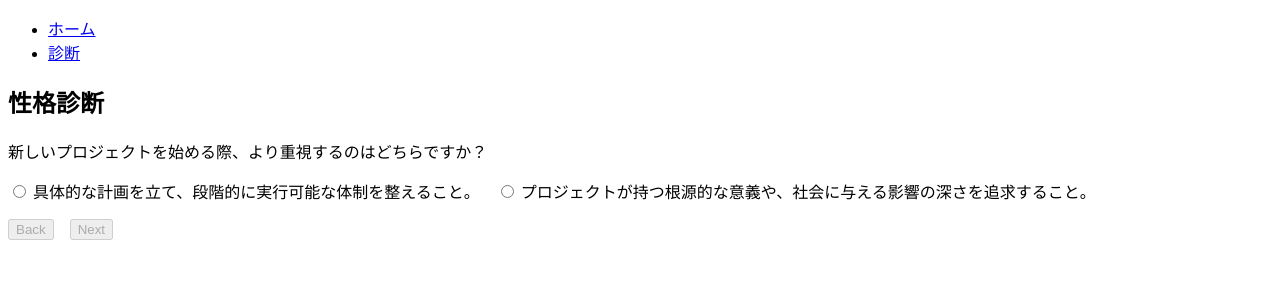
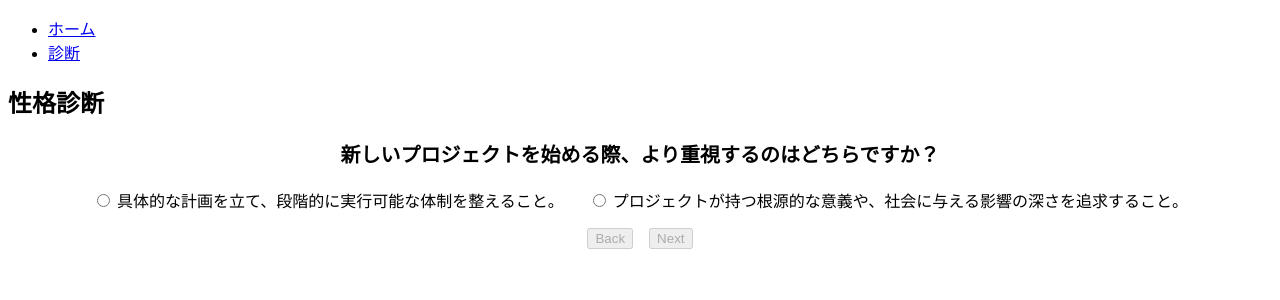
Before and after one commit to leococonut8585/hexacodex, a React (Create React App) app in the folder frontend/: page /personality in a window 1280 px wide. Shown: the top 300 px of the page. Built offline with nearby package versions, Linux system fonts and the light colour scheme.

Commit message:
Improve questionnaire layout and subtype result

```diff
--- a/frontend/src/components/DetailedQuestionnaire.tsx
+++ b/frontend/src/components/DetailedQuestionnaire.tsx
@@ -94,8 +94,16 @@ const DetailedQuestionnaire: React.FC = () => {
   const q = questions[index];
   return (
     <div>
-      <p>{q.question}</p>
-      <div>
+      <div style={{ textAlign: 'center', marginBottom: '1rem' }}>
+        <p style={{ fontSize: '1.25rem', fontWeight: 'bold' }}>{q.question}</p>
+        <div
+          style={{
+            marginTop: '0.5rem',
+            display: 'flex',
+            justifyContent: 'center',
+            gap: '1.5rem',
+          }}
+        >
           <label>
             <input
               type="radio"
@@ -105,7 +113,7 @@ const DetailedQuestionnaire: React.FC = () => {
             />{' '}
             {q.optionYes}
           </label>
-        <label style={{ marginLeft: '1rem' }}>
+          <label>
             <input
               type="radio"
               name={`q${q.id}`}
@@ -115,7 +123,15 @@ const DetailedQuestionnaire: React.FC = () => {
             {q.optionNo}
           </label>
         </div>
-      <div style={{ marginTop: '1rem' }}>
+      </div>
+      <div
+        style={{
+          marginTop: '1rem',
+          display: 'flex',
+          justifyContent: 'center',
+          gap: '1rem',
+        }}
+      >
         <button onClick={prev} disabled={index === 0} data-testid="back">
           Back
         </button>
@@ -123,7 +139,6 @@ const DetailedQuestionnaire: React.FC = () => {
           <button
             onClick={next}
             disabled={answers[index] === undefined}
-            style={{ marginLeft: '1rem' }}
             data-testid="next"
           >
             Next
@@ -133,7 +148,6 @@ const DetailedQuestionnaire: React.FC = () => {
           <button
             onClick={finish}
             disabled={answers[index] === undefined}
-            style={{ marginLeft: '1rem' }}
             data-testid="finish"
           >
             結果を見る
--- a/frontend/src/components/Questionnaire.tsx
+++ b/frontend/src/components/Questionnaire.tsx
@@ -95,36 +95,71 @@ const Questionnaire: React.FC = () => {
         </div>
       ) : (
         <div>
-          <div key={`${currentQuestion.category}-${currentQuestion.id}`} style={{ marginBottom: '1rem' }}>
-            <p>{currentQuestion.question}</p>
+          <div
+            key={`${currentQuestion.category}-${currentQuestion.id}`}
+            style={{
+              marginBottom: '1rem',
+              textAlign: 'center',
+            }}
+          >
+            <p style={{ fontSize: '1.25rem', fontWeight: 'bold' }}>
+              {currentQuestion.question}
+            </p>
+            <div
+              style={{
+                marginTop: '0.5rem',
+                display: 'flex',
+                justifyContent: 'center',
+                gap: '1.5rem',
+              }}
+            >
               <label>
                 <input
                   type="radio"
                   name={`${currentQuestion.category}-${currentQuestion.id}`}
-                onChange={() => handleAnswer(currentQuestion.category, currentQuestion.id, true)}
-                checked={answers[currentQuestion.category][currentQuestion.id] === true}
+                  onChange={() =>
+                    handleAnswer(currentQuestion.category, currentQuestion.id, true)
+                  }
+                  checked={
+                    answers[currentQuestion.category][currentQuestion.id] === true
+                  }
                 />{' '}
                 {currentQuestion.optionYes}
               </label>
-            <label style={{ marginLeft: '1rem' }}>
+              <label>
                 <input
                   type="radio"
                   name={`${currentQuestion.category}-${currentQuestion.id}`}
-                onChange={() => handleAnswer(currentQuestion.category, currentQuestion.id, false)}
-                checked={answers[currentQuestion.category][currentQuestion.id] === false}
+                  onChange={() =>
+                    handleAnswer(currentQuestion.category, currentQuestion.id, false)
+                  }
+                  checked={
+                    answers[currentQuestion.category][currentQuestion.id] === false
+                  }
                 />{' '}
                 {currentQuestion.optionNo}
               </label>
             </div>
-          <div style={{ marginTop: '1rem' }}>
+          </div>
+          <div
+            style={{
+              marginTop: '1rem',
+              display: 'flex',
+              justifyContent: 'center',
+              gap: '1rem',
+            }}
+          >
             <button onClick={() => setIndex((i) => Math.max(i - 1, 0))} disabled={index === 0}>
               Back
             </button>
             {index < allQuestions.length - 1 && (
               <button
-                onClick={() => setIndex((i) => Math.min(i + 1, allQuestions.length - 1))}
-                style={{ marginLeft: '1rem' }}
-                disabled={answers[currentQuestion.category][currentQuestion.id] === undefined}
+                onClick={() =>
+                  setIndex((i) => Math.min(i + 1, allQuestions.length - 1))
+                }
+                disabled={
+                  answers[currentQuestion.category][currentQuestion.id] === undefined
+                }
                 data-testid="next"
               >
                 Next
@@ -134,7 +169,6 @@ const Questionnaire: React.FC = () => {
               <button
                 onClick={handleSubmit}
                 disabled={!canSubmit || answers[currentQuestion.category][currentQuestion.id] === undefined}
-                style={{ marginLeft: '1rem' }}
                 data-testid="submit"
               >
                 結果を見る
```
Also changed, not shown: 2 other files (tests, documents, lock files or other folders). Lines whose indentation alone changed are shown as unchanged.
